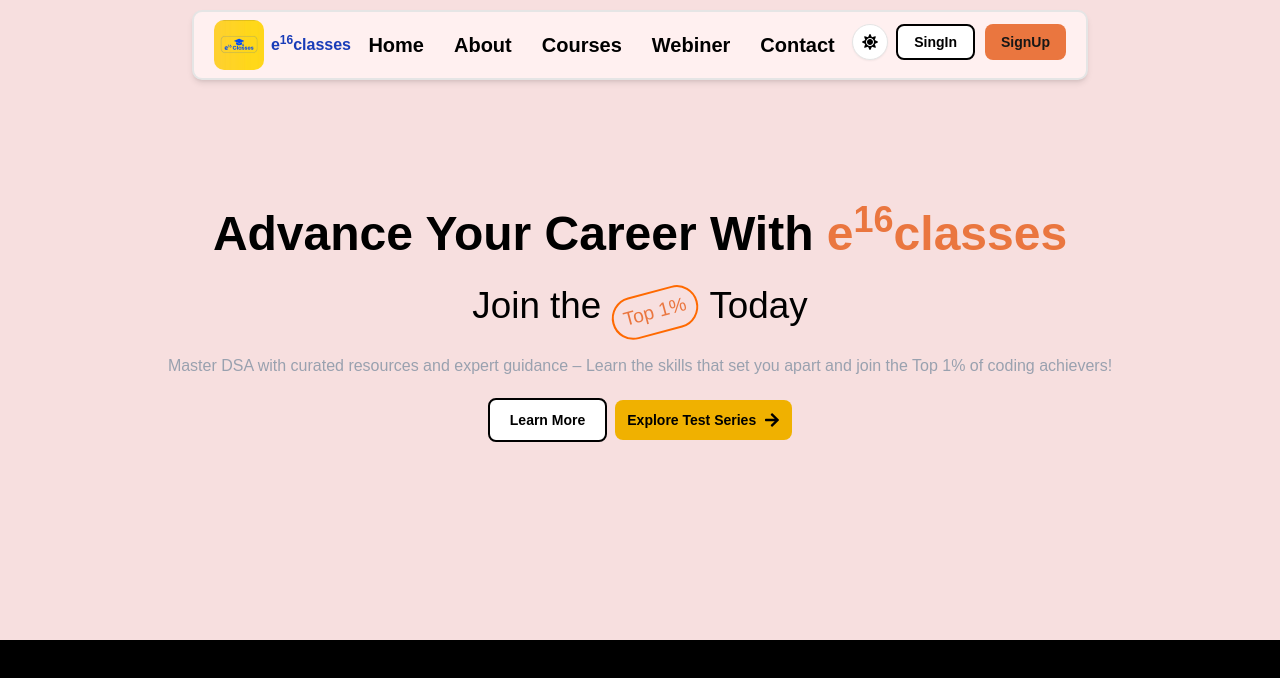
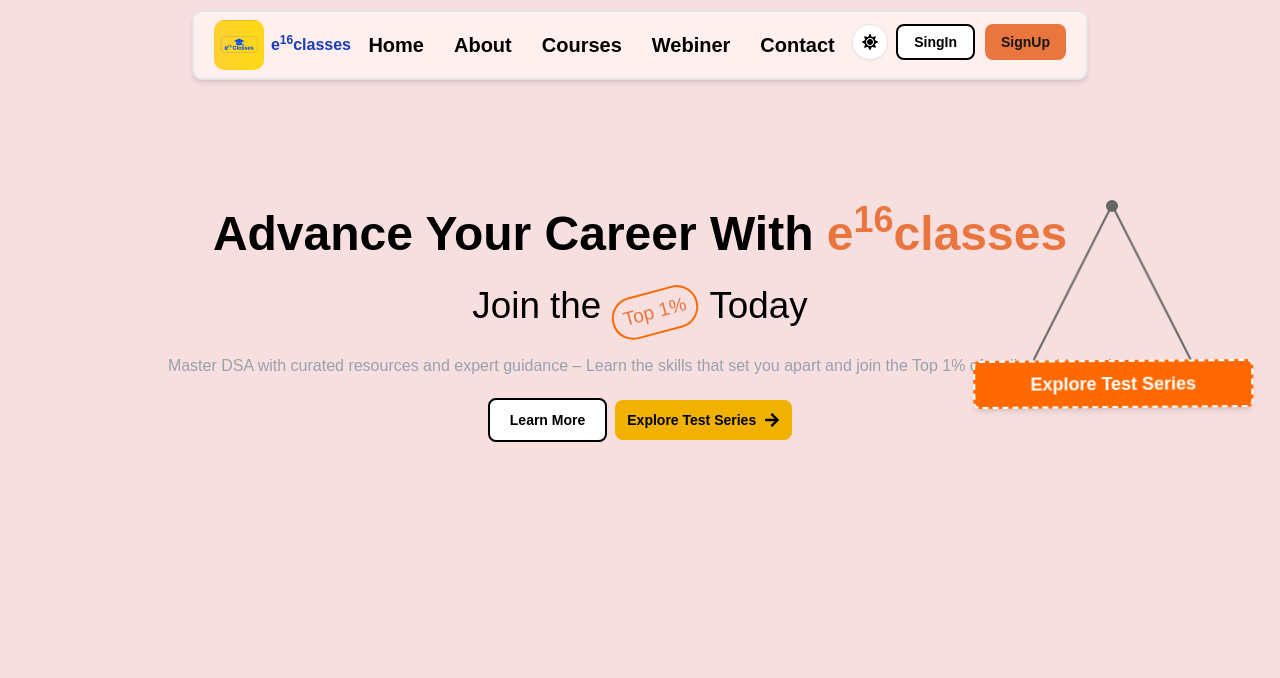
Before and after one commit to ankanZtoH/E16Project, a Next.js app: page / in a window 1280 px wide. Shown: the top 678 px of the page. Built offline with nearby package versions, Linux system fonts and the light colour scheme.

Commit message:
file updated

```diff
--- a/app/globals.css
+++ b/app/globals.css
@@ -2,6 +2,7 @@
 @import "tw-animate-css";
 
 @custom-variant dark (&:is(.dark *));
+
 
 @theme inline {
   --color-background: var(--background);
@@ -43,12 +44,14 @@
   --radius-xl: calc(var(--radius) + 4px);
 }
 
-body {
+.dark body {
   background-color: black;
+}
+body{
+  background-color: #F7DFDF;
   color: white;
   font-family: sans-serif;
 }
-
 :root {
   --radius: 0.625rem;
   --background: oklch(1 0 0);
--- /dev/null
+++ b/app/hanging-bar.tsx
@@ -0,0 +1,48 @@
+'use client';
+
+import React from 'react';
+
+export default function HangingBanner() {
+  return (
+    <div className="flex items-center justify-center min-h-screen bg-white">
+      <style>
+        {`
+          @keyframes swing {
+            0% { transform: rotate(6deg); }
+            50% { transform: rotate(-6deg); }
+            100% { transform: rotate(6deg); }
+          }
+        `}
+      </style>
+
+      <div className="absolute top-[200px]">
+        {/* Dot at top center */}
+        <div className="absolute left-1/2 top-0 transform -translate-x-1/2 z-0">
+          <div className="w-3 h-3 bg-[#656565] rounded-full mx-auto mb-1" />
+        </div>
+
+        {/* Swinging group: lines + banner */}
+        <div
+          className="absolute left-1/2 top-[5px] transform -translate-x-1/2"
+          style={{
+            animation: 'swing 2s ease-in-out infinite',
+            transformOrigin: 'top center',
+          }}
+        >
+          {/* Longer hanging lines */}
+          <svg width="160" height="200">
+            <line x1="80" y1="0" x2="-10" y2="175" stroke="#656565" strokeWidth="2" />
+            <line x1="80" y1="0" x2="165" y2="170" stroke="#656565" strokeWidth="2" />
+          </svg>
+
+          {/* Move banner down to match line ends */}
+          <div
+            className="absolute top-[155px] left-1/2 w-[280px] transform -translate-x-1/2 bg-orange-500 text-white font-bold text-lg px-6 py-2 text-center border-2 border-dashed border-white shadow-md rounded-sm"
+          >
+            Explore Test Series
+          </div>
+        </div>
+      </div>
+    </div>
+  );
+}
--- a/app/signin/signin.tsx
+++ b/app/signin/signin.tsx
@@ -3,7 +3,7 @@ import React from 'react'
 
 const signin = () => {
   return (
-    <Button className='font-bold border-2 border-black bg-white text-black hover:bg-[#ea763f] hover:border-none hover:text-white'>SingIn</Button>
+    <Button className='font-bold border-2 border-black bg-white text-black hover:bg-[#ea763f] hover:border-orange-500 hover:text-white hover:scale-110 hover:duration-400 hover:ease-in-out'>SingIn</Button>
   )
 }
 
--- a/app/signup/signup.tsx
+++ b/app/signup/signup.tsx
@@ -4,7 +4,7 @@ import React from 'react'
 const signup = () => {
   return (
     <div>
-      <Button variant="secondary" className='font-bold bg-[#ea763f] hover:border-2 hover:border-black dark:hover:bg-white dark:hover:text-black'>SignUp</Button>
+      <Button variant="secondary" className='font-bold bg-[#ea763f] hover:border-2 hover:border-black dark:hover:bg-white dark:hover:text-black hover:scale-110 hover:duration-400 hover:ease-in-out'>SignUp</Button>
     </div>
   )
 }
--- a/components/main.tsx
+++ b/components/main.tsx
@@ -1,6 +1,7 @@
 import React from 'react'
 import { Button } from './ui/button'
 import { FaArrowRight } from "react-icons/fa";
+import HangingBanner from '@/app/hanging-bar';
 
 const main = () => {
   return (
@@ -16,6 +17,9 @@ const main = () => {
               <Button className='p-[20px] bg-yellow-500 font-bold text-black hover:bg-white hover:border-2 hover:border-black'>Explore Test Series<FaArrowRight></FaArrowRight></Button>
             </div>
         </div>
+        <div>
+          <HangingBanner/>
+        </div>
     </div>
   )
 }
```
